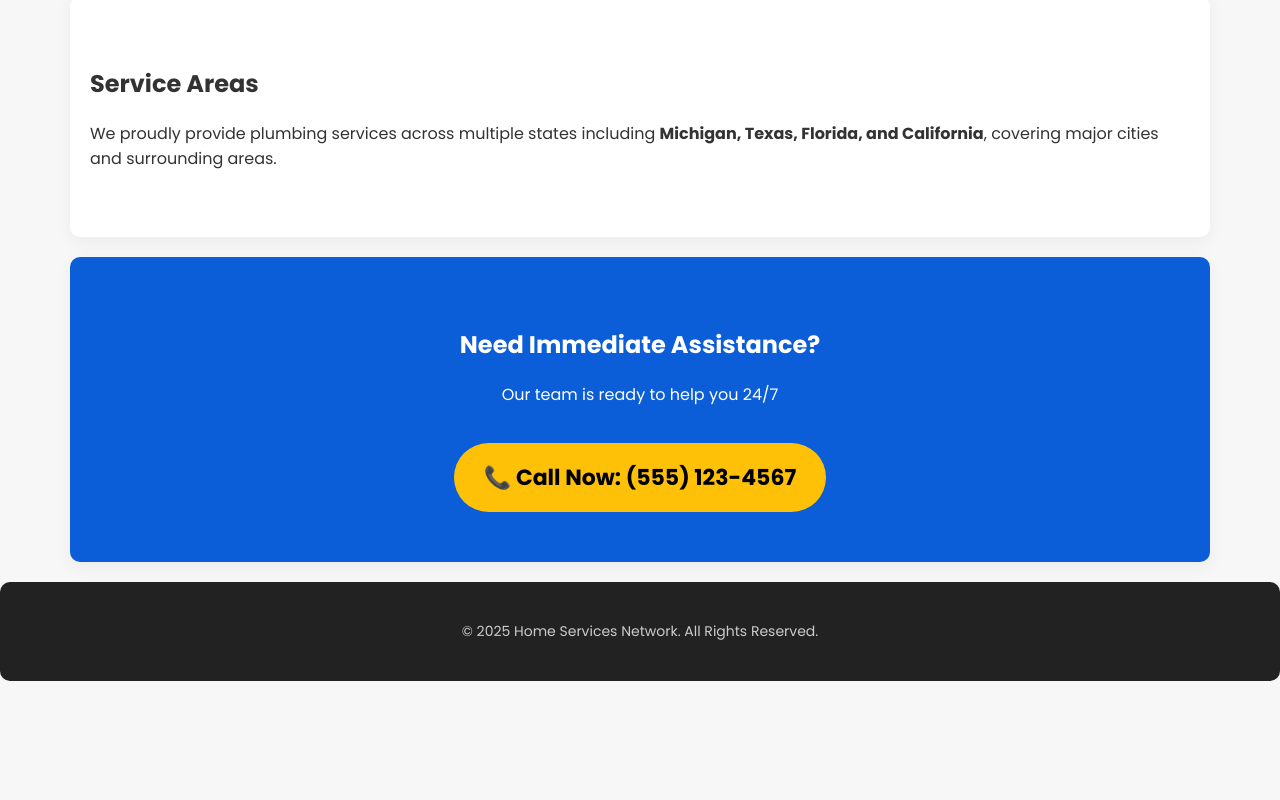
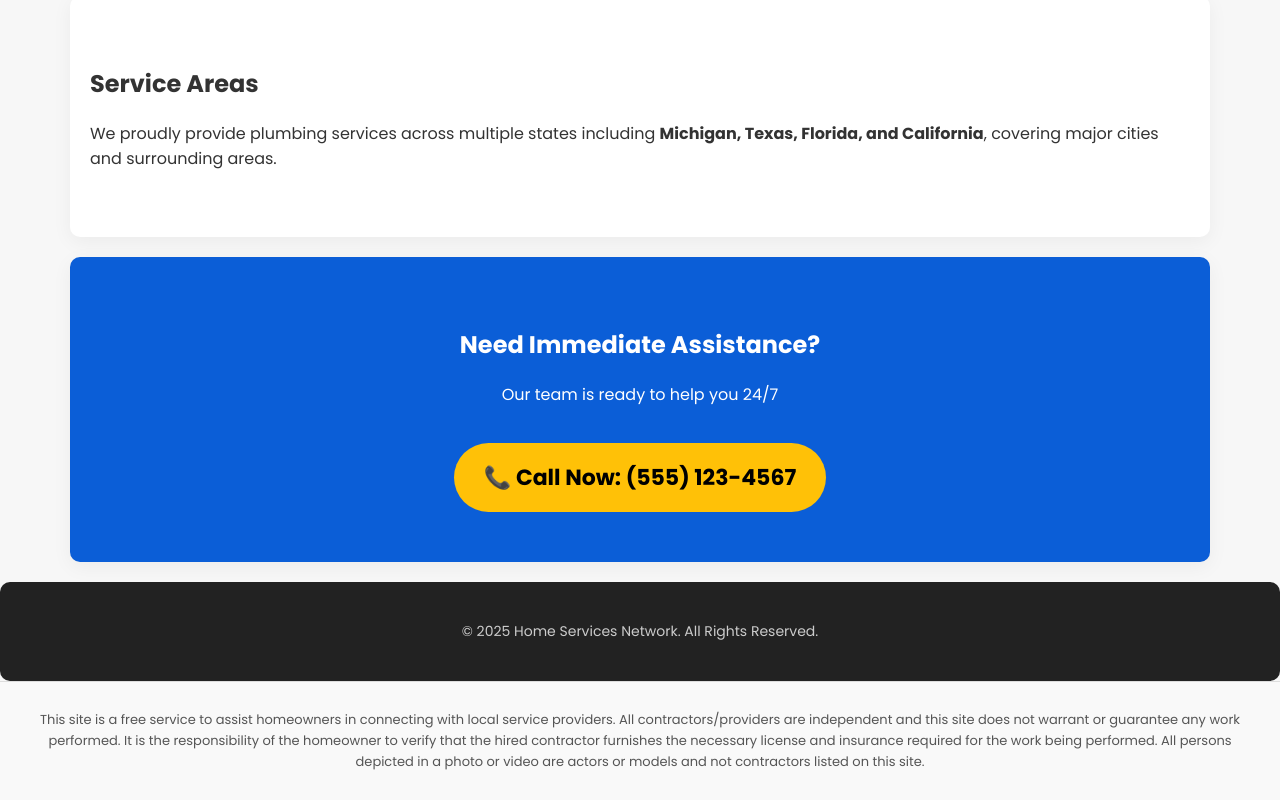
Before and after one commit to alihassanalvi156-creator/plumbing-services, a plain HTML site: page index.html in a window 1280 px wide. Shown: the part 1176-1976 px from the top of the page. Before the commit the page ends 1857 px from the top, so only its background shows below. Drawn offline with Linux system fonts and the light colour scheme.

Commit message:
Update index.html

```diff
--- a/index.html
+++ b/index.html
@@ -105,9 +105,19 @@ footer {
     background: #222;
     color: #ccc;
     text-align: center;
-    padding: 25px;
+    padding: 25px 20px;
     font-size: 14px;
     border-radius: 10px;
+}
+
+.disclaimer {
+    background: #f9f9f9;
+    color: #555;
+    font-size: 13px;
+    padding: 15px 20px;
+    text-align: center;
+    line-height: 1.6;
+    border-top: 1px solid #ddd;
 }
 
 /* Mobile sticky call button */
@@ -190,6 +200,16 @@ footer {
     <p>© 2025 Home Services Network. All Rights Reserved.</p>
 </footer>
 
+<div class="disclaimer">
+    <p>
+        This site is a free service to assist homeowners in connecting with local service providers.
+        All contractors/providers are independent and this site does not warrant or guarantee any work performed.
+        It is the responsibility of the homeowner to verify that the hired contractor furnishes the necessary license
+        and insurance required for the work being performed.
+        All persons depicted in a photo or video are actors or models and not contractors listed on this site.
+    </p>
+</div>
+
 <a href="tel:5551234567" class="mobile-call">📞 Call Now</a>
 
 </body>
```
